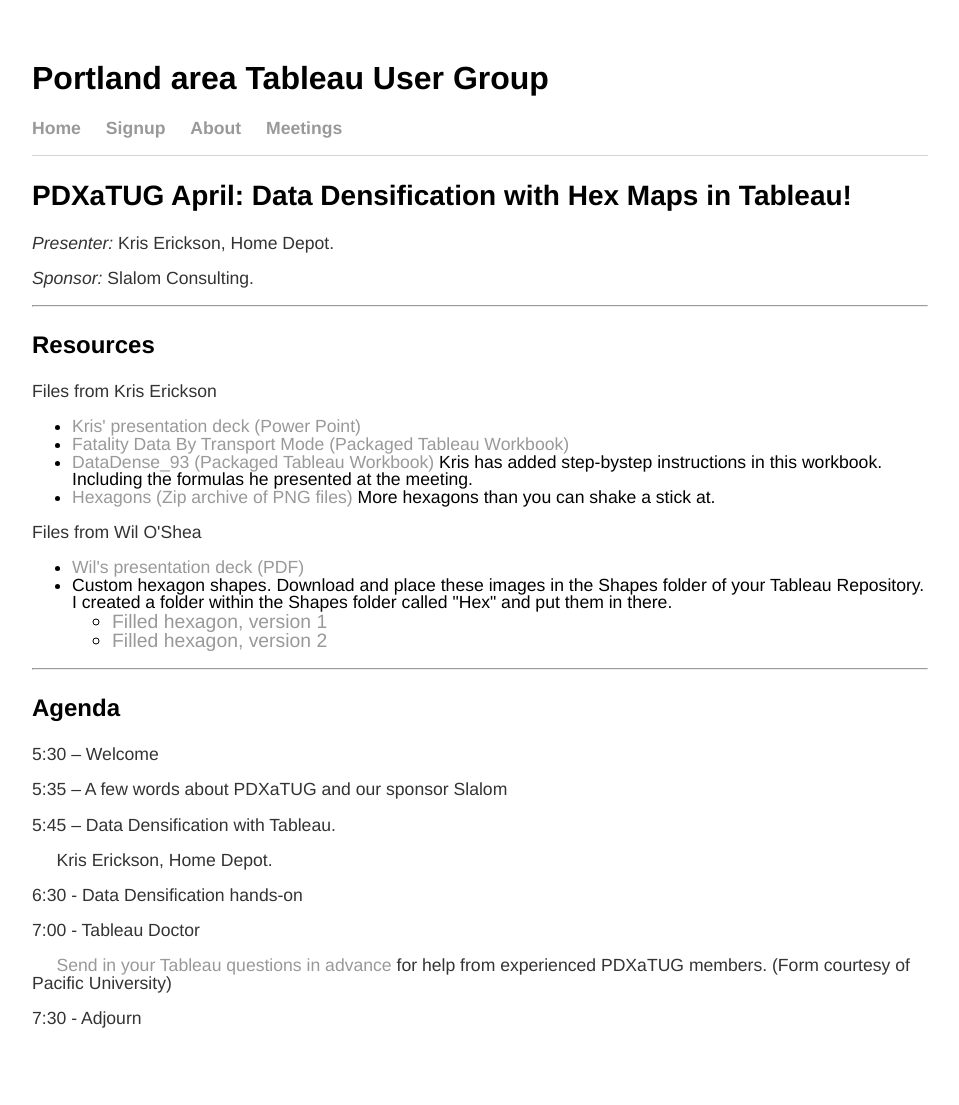
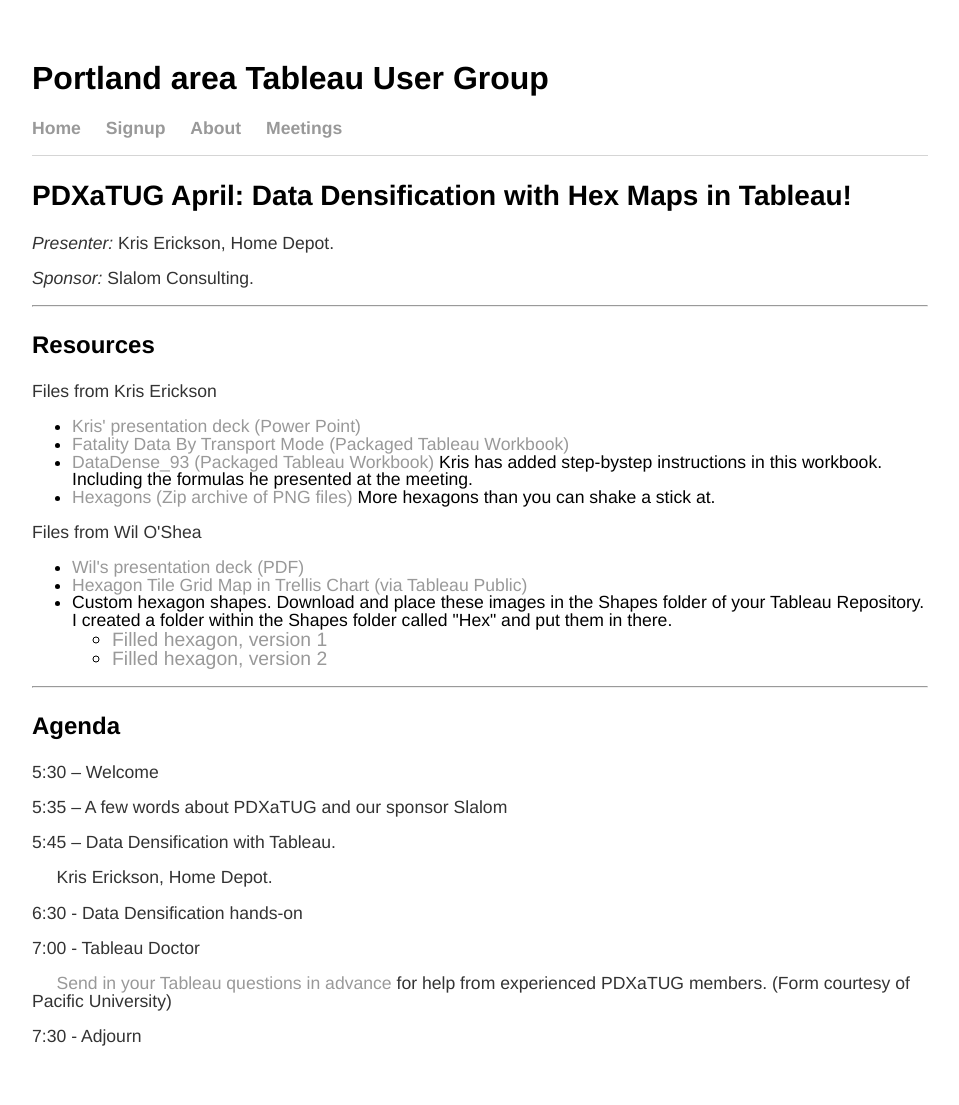
Before and after one commit to PDXaTUG/PDXaTUG.github.io, a Jekyll site: the page built from meetings/20160425/index.html, in a window 1280 px wide. Shown: the whole page, without its empty margins (160-1119 px from the left). Built offline with Jekyll 4.4.1, drawn with Linux system fonts in a browser that asks for light colours.

Commit message:
Add links to hex tbw

```diff
--- a/meetings/20160425/index.html
+++ b/meetings/20160425/index.html
@@ -18,6 +18,7 @@ title: PDXaTUG April - Data Densification with Hex Maps in Tableau!
 <p>Files from Wil O'Shea</p>
 <ul>
 	<li><a href="from_wil/WilOShea - Tableau Tile Grid Map with Hexagons 20160425 v1.pdf">Wil's presentation deck (PDF)</a></li>
+	<li><a href="https://public.tableau.com/profile/wil.o.shea1752#!/vizhome/HexagonTileGridMapinTrellisChart/Final">Hexagon Tile Grid Map in Trellis Chart (via Tableau Public)</a></li>
 	<li>Custom hexagon shapes. Download and place these images in the Shapes folder of your Tableau Repository. I created a folder within the Shapes folder called "Hex" and put them in there.</li>
 	<ul>
      <li><a href="Hex/filledHex.png">Filled hexagon, version 1</a></li>
```
